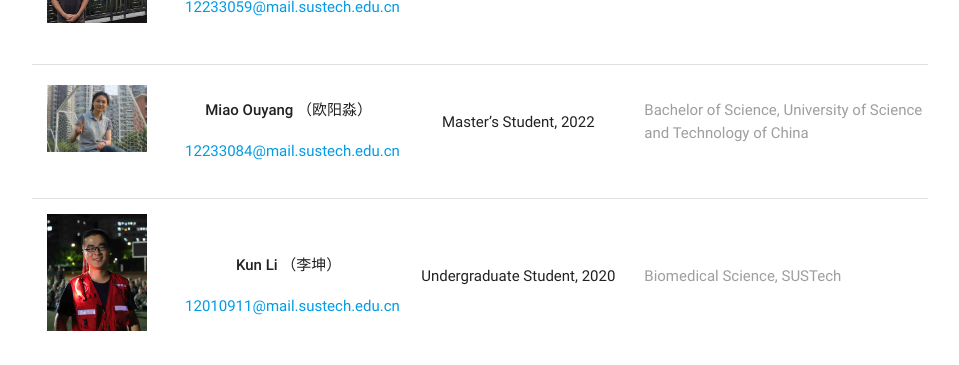
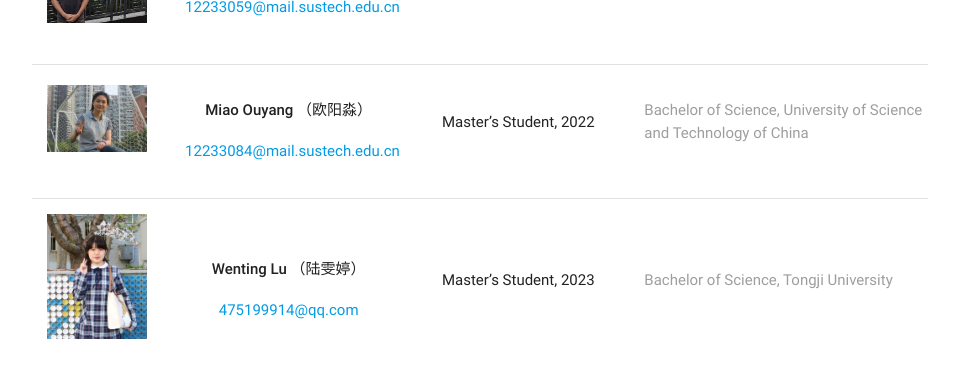
Before and after one commit to rltianlab/rltianlab.github.io, a Jekyll site: the page built from members/index.html, in a window 1280 px wide and 900 px high, scrolled down 2909 px, cut to the strip 0-365 px from the top of the window. Shown: the whole strip, without its empty margins (160-1119 px from the left). Built offline with Jekyll 4.4.1, drawn with Linux system fonts in a browser that asks for light colours.

Commit message:
Update members.yml

```diff
--- a/_data/members.yml
+++ b/_data/members.yml
@@ -82,6 +82,12 @@
   email: 12233084@mail.sustech.edu.cn
   background: Bachelor of Science, University of Science and Technology of China
 
+- name: Wenting Lu （陆雯婷）
+  image: /static/img/people/Wenting.jpg
+  position: Master's Student, 2023
+  email: 475199914@qq.com
+  background: Bachelor of Science, Tongji University
+
 - name: Kun Li （李坤）
   image: /static/img/people/Kun.jpg
   position: Undergraduate Student, 2020
```
